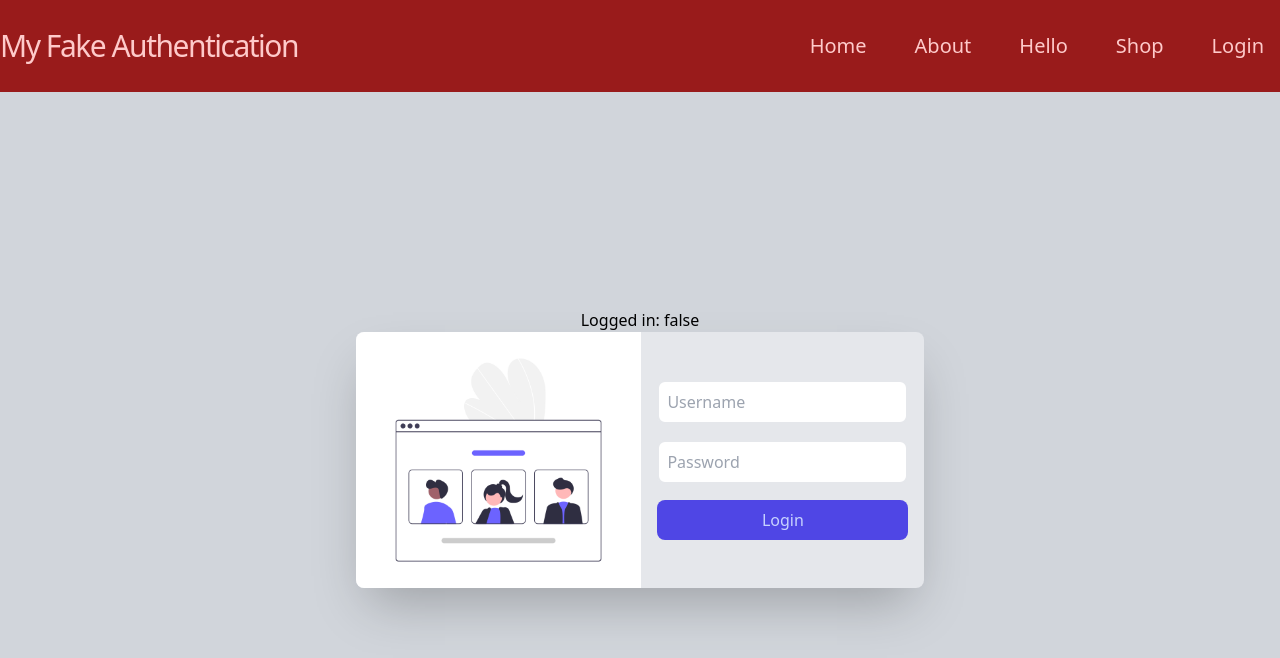
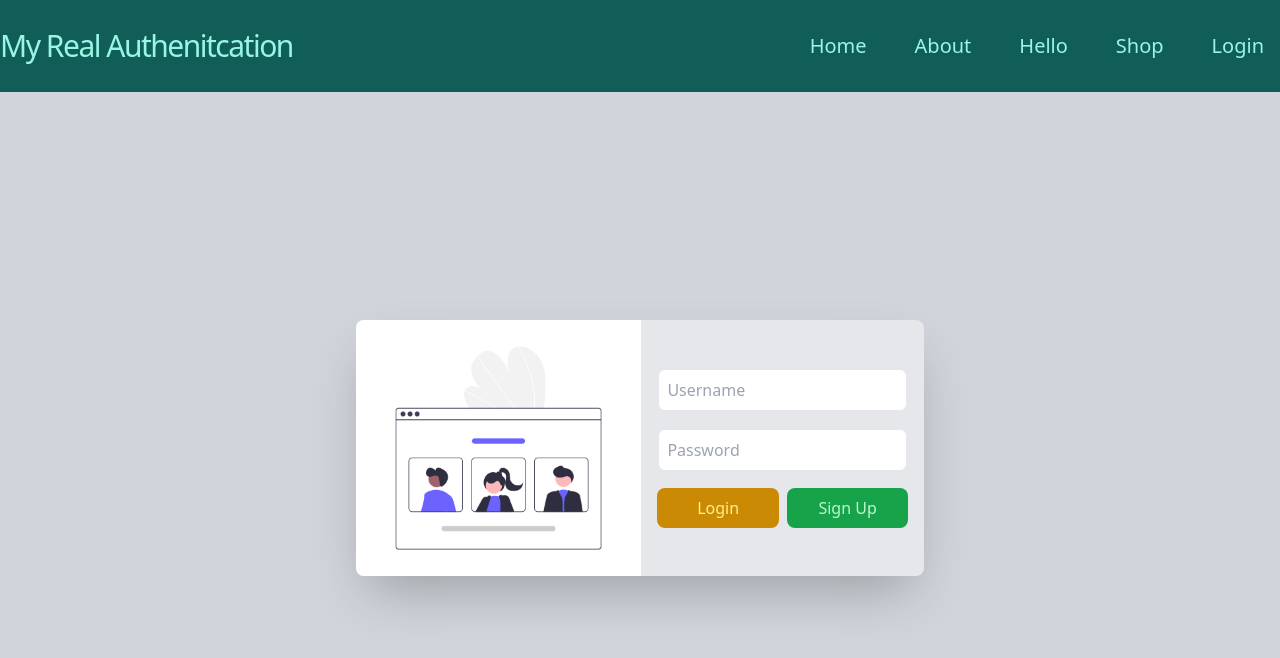
Before and after one commit to csilva37/vuelogin, a Vue app: page /login in a window 1280 px wide. Shown: the top 658 px of the page. Built offline with nearby package versions, Linux system fonts and the light colour scheme; no server answers.

Commit message:
Register Done

```diff
--- a/package.json
+++ b/package.json
@@ -9,6 +9,7 @@
   },
   "dependencies": {
     "@vueuse/core": "^7.7.0",
+    "firebase": "^9.6.7",
     "vue": "^3.2.25",
     "vue-router": "^4.0.12"
   },
--- a/src/components/Nav.vue
+++ b/src/components/Nav.vue
@@ -10,10 +10,10 @@ const loggingOut = () => {
 </script>
 
 <template>
-  <div class="bg-red-800 text-red-200">
+  <div class="bg-teal-800 text-teal-200">
     <div class="container mx-auto flex items-center justify-between">
       <h1 class="tracking-tighter text-3xl font-thin">
-        My <span class="font-normal">Fake Authentication</span>
+        My <span class="font-normal">Real Authenitcation</span>
       </h1>
       <nav>
         <ul class="flex space-x-4 text-xl">
@@ -22,7 +22,7 @@ const loggingOut = () => {
               class="
                 py-8
                 px-4
-                hover:cursor-pointer hover:bg-green-500 hover:text-green-200
+                hover:cursor-pointer hover:bg-cyan-500 hover:text-cyan-200
               "
             >
               Home
@@ -33,7 +33,7 @@ const loggingOut = () => {
               class="
                 py-8
                 px-4
-                hover:cursor-pointer hover:bg-green-500 hover:text-green-200
+                hover:cursor-pointer hover:bg-cyan-500 hover:text-cyan-200
               "
             >
               About
@@ -44,7 +44,7 @@ const loggingOut = () => {
               class="
                 py-8
                 px-4
-                hover:cursor-pointer hover:bg-green-500 hover:text-green-200
+                hover:cursor-pointer hover:bg-cyan-500 hover:text-cyan-200
               "
             >
               Hello
@@ -55,7 +55,7 @@ const loggingOut = () => {
               class="
                 py-8
                 px-4
-                hover:cursor-pointer hover:bg-green-500 hover:text-green-200
+                hover:cursor-pointer hover:bg-cyan-500 hover:text-cyan-200
               "
             >
               Shop
@@ -66,7 +66,7 @@ const loggingOut = () => {
             :to="{ path: '/login', name: 'Login' }"
           >
             <li
-              class="px-4 py-8  hover:cursor-pointer hover:bg-green-500 hover:text-green-800"
+              class="px-4 py-8  hover:cursor-pointer hover:bg-cyan-500 hover:text-cyan-800"
             >
               Login
             </li>
@@ -74,14 +74,14 @@ const loggingOut = () => {
           <div v-else class="flex">
             <router-link :to="{ name: 'Secret' }">
               <li
-                class="px-4 py-8  hover:cursor-pointer hover:bg-green-500 hover:text-green-800"
+                class="px-4 py-8  hover:cursor-pointer hover:bg-cyan-500 hover:text-cyan-800"
               >
                 Secret
               </li>
             </router-link>
             <button @click="loggingOut">
               <li
-                class="px-4 py-8  hover:cursor-pointer hover:bg-green-500 hover:text-green-800"
+                class="px-4 py-8  hover:cursor-pointer hover:bg-cyan-500 hover:text-cyan-800"
               >
                 Logout
               </li>
--- a/src/composable/useAuth.js
+++ b/src/composable/useAuth.js
@@ -1,32 +1,50 @@
 import { ref } from "vue";
+import {
+  signInWithEmailAndPassword,
+  createUserWithEmailAndPassword,
+  signOut,
+} from "firebase/auth";
+
+import { firebaseAuth } from "./useFirebase";
 
 const isAuthenticated = ref(false);
 
 const user = ref("");
 
-const usersFromDB = [
-  { username: "admin", password: "admin", name: "Administrator" },
-  { username: "csilva", password: "csilva", name: "Carlos" },
-];
-
 const useAuth = () => {
-  const login = (username, password) => {
-    const userFromDB = usersFromDB.find(
-      (user) => user.username === username && user.password === password
+  const login = async (username, password) => {
+    const credentials = await signInWithEmailAndPassword(
+      firebaseAuth,
+      username,
+      password
     );
 
-    if (userFromDB) {
+    if (credentials.user) {
       isAuthenticated.value = true;
-      user.value = userFromDB.name;
+      user.value = credentials.user.email;
     }
   };
 
-  const logout = () => {
+  const signup = async (username, password) => {
+    const credentials = await createUserWithEmailAndPassword(
+      firebaseAuth,
+      username,
+      password
+    );
+
+    if (credentials.user) {
+      isAuthenticated.value = true;
+      user.value = credentials.user.email;
+    }
+  };
+
+  const logout = async () => {
+    await signOut(firebaseAuth);
     isAuthenticated.value = false;
     user.value = "";
   };
 
-  return { isAuthenticated, login, logout, user };
+  return { isAuthenticated, login, signup, logout, user };
 };
 
 export default useAuth;
--- /dev/null
+++ b/src/composable/useFirebase.js
@@ -0,0 +1,7 @@
+import { initializeApp } from "firebase/app";
+import { getAuth } from "firebase/auth";
+
+import { firebaseConfig } from "../firebaseConfig";
+
+export const firebaseApp = initializeApp(firebaseConfig);
+export const firebaseAuth = getAuth(firebaseApp);
--- a/src/pages/login.vue
+++ b/src/pages/login.vue
@@ -3,12 +3,19 @@ import { ref } from "vue";
 import { useRouter } from "vue-router";
 import useAuth from "../composable/useAuth";
 import useError from "../composable/useError";
-const { isAuthenticated, login } = useAuth();
+const { isAuthenticated, login, signup } = useAuth();
 const username = ref("");
 const password = ref("");
 const router = useRouter();
-const logginIn = () => {
-  login(username.value, password.value);
+const logginIn = async () => {
+  await login(username.value, password.value);
+  goToHome();
+};
+const signingUp = async () => {
+  await signup(username.value, password.value);
+  goToHome();
+};
+const goToHome = () => {
   if (isAuthenticated.value) {
     router.push("/");
   } else {
@@ -25,7 +32,6 @@ const { ready, start } = useTimeout(3000, { controls: true });
   <div
     class="flex flex-col items-center justify-center space-y-12  min-h-screen-nonav"
   >
-    Logged in: {{ isAuthenticated }}
     <div
       class="flex items-center justify-center overflow-hidden bg-gray-200 rounded-lg shadow-2xl "
     >
@@ -43,13 +49,21 @@ const { ready, start } = useTimeout(3000, { controls: true });
           placeholder="Password"
           v-model="password"
         />
+        <div class="flex space-x-2">
           <button
             type="submit"
             @submit.prevent="logginIn"
-          class="py-2 text-indigo-200 bg-indigo-600 rounded-lg"
+            class="w-1/2 py-2 text-yellow-200 bg-yellow-600 rounded-lg"
           >
             Login
           </button>
+          <button
+            @click="signingUp"
+            class="w-1/2 py-2 text-green-200 bg-green-600 rounded-lg"
+          >
+            Sign Up
+          </button>
+        </div>
       </form>
     </div>
     <div
```
Also changed, not shown: 2 other files (tests, documents, lock files or other folders). Lines whose indentation alone changed are shown as unchanged.
